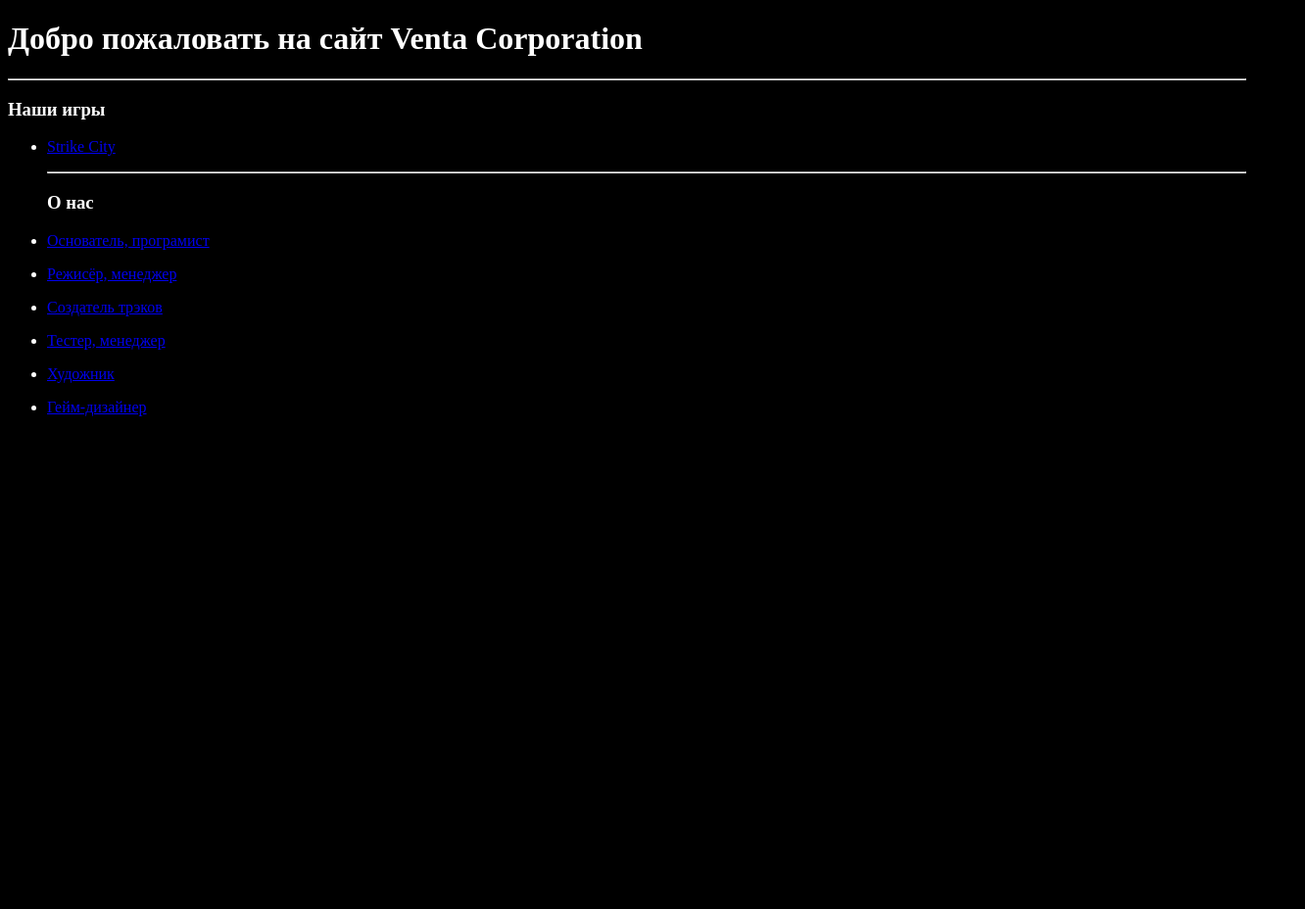
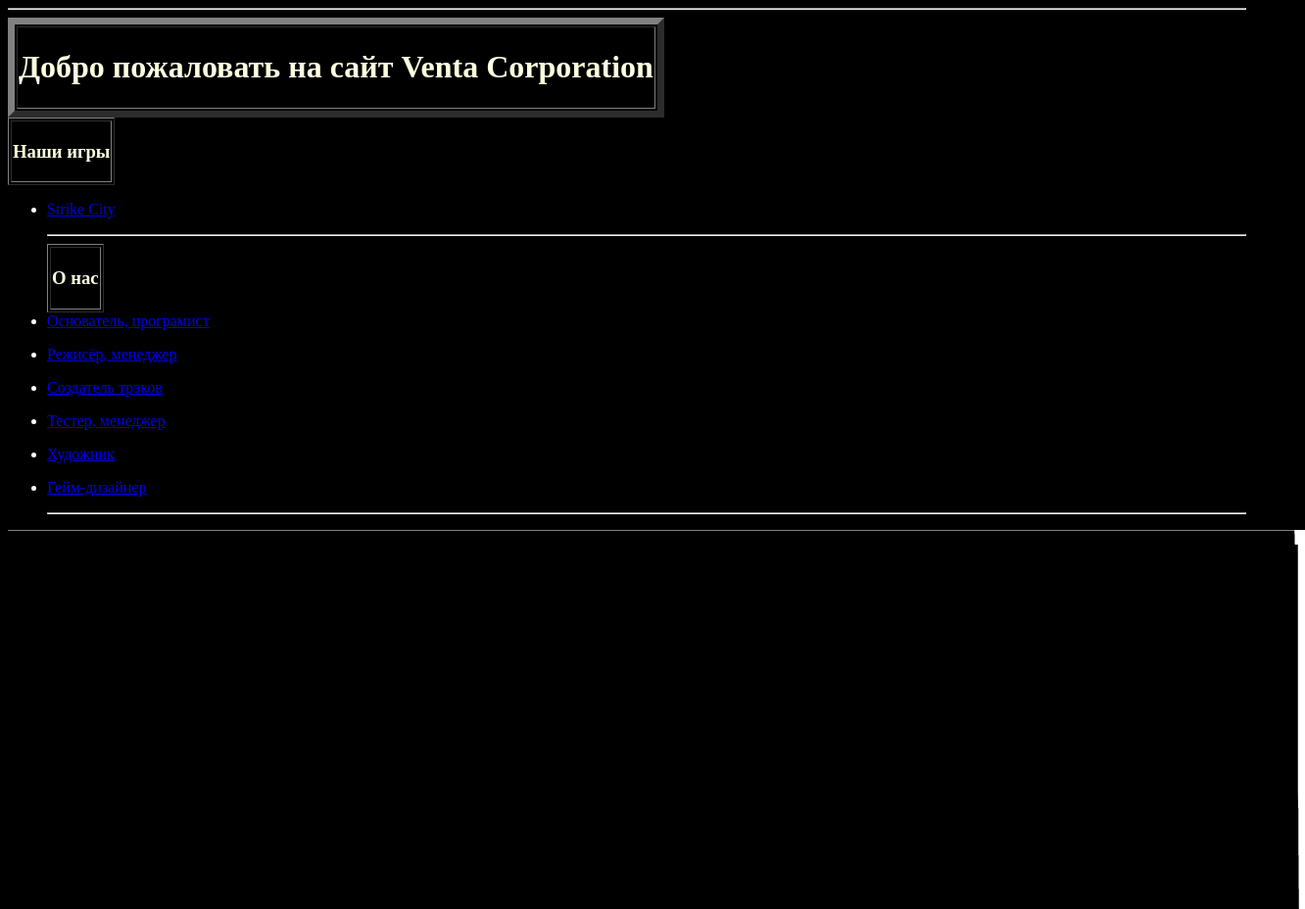
Before and after one commit to SteFUNych/VentaCompany.github.io, a plain HTML site: page мой чайт/index.html in a window 1280 px wide. Shown: the top 928 px of the page at 98% size, 1332 px wide, since content can reach past the window. Before the commit the page ends 800 px from the top, so only its background shows below. Drawn offline with Linux system fonts and the light colour scheme.

Commit message:
Add files via upload

```diff
--- a/мой чайт/index.html
+++ b/мой чайт/index.html
@@ -3,26 +3,52 @@
   <head>
     <meta charset="utf-8">
     <title>Venta Corporation.org</title>
+    <meta name="google-site-verification" content="GL1Vaw823CWLQWrx3JbOKj8i2KGgB6Yt8mqILRxFqus" />
     <meta name="keywords" content="Alan Adventure, во что поиграть, игра, геймдэв, страйк сити, вента, venta, Venta Corporation">
     <meta name="description" content="Компания по созданию игр"
     <link rel="shortcut icon" href="file:///C:/Users/Asus/Pictures/pXnn9dUa8K0.jpg"/>
+    <style>
+    table {
+      color:#ffffe0
+    }
+    </style>
   </head>
-  <body bgcolor="#000000">
+  <body bgcolor="black">
     <FONT color=#FFFFFF>
-       <h1><b>Добро пожаловать на сайт Venta Corporation</b></h2>
-      <hr>
-       <h3>Наши игры</h3>
+      <table color="#FFFFFF" border="7">
+        <thead>
+          <tr>
+          <th><h1><b>Добро пожаловать на сайт Venta Corporation</b></h2></th>
+            <hr>
+          </tr>
+        </thead>
+      </table>
+      <table border="1">
+        <thead>
+          <tr>
+       <th><h3>Наши игры</h3></th>
+       </tr>
+     </thead>
+   </table>
       <ul>
           <li><p><a href="https://yadi.sk/d/QOEBp5lpXlCqSw">Strike City</a></p></li>
-      <hr>
-       <h3>О нас</h3>
-       <li><p><a href="https://vk.com/samodurovsky">Основатель, програмист</a></p></li>
+      <table color="red" border="1">
+        <thead>
+          <tr>
+       <th><h3>О нас</h3></th>
+       <hr>
+     </table>
+       </thead>
+         </tr>
+       <li><a href="https://vk.com/samodurovsky">Основатель, програмист</a></li>
        <li><p><a href="Стефаныч (нехочу вк скидывать)">Режисёр, менеджер</a></p></li>
        <li><p><a href="https://vk.com/vladkolor">Создатель трэков</a></p></li>
        <li><p><a href="https://vk.com/id471279908">Тестер, менеджер</a></p></li>
        <li><p><a href="https://vk.com/sonnyi_chelovek">Художник</a></p></li>
        <li><p><a href="https://vk.com/id543251487">Гейм-дизайнер</a></p></li>
+       <hr>
      </ul>
     </font>
+    <img src="Безымянный-1.jpg" alt="">
   </body>
 </html>
--- /dev/null
+++ b/мой чайт/style.css
@@ -0,0 +1,4 @@
+body{
+  background: ur(Безымянный-1.jpg) no-repeat center center fixed
+  background-size: cover;
+}
```
Also changed, not shown: мой чайт/Безымянный-1.jpg (added).
